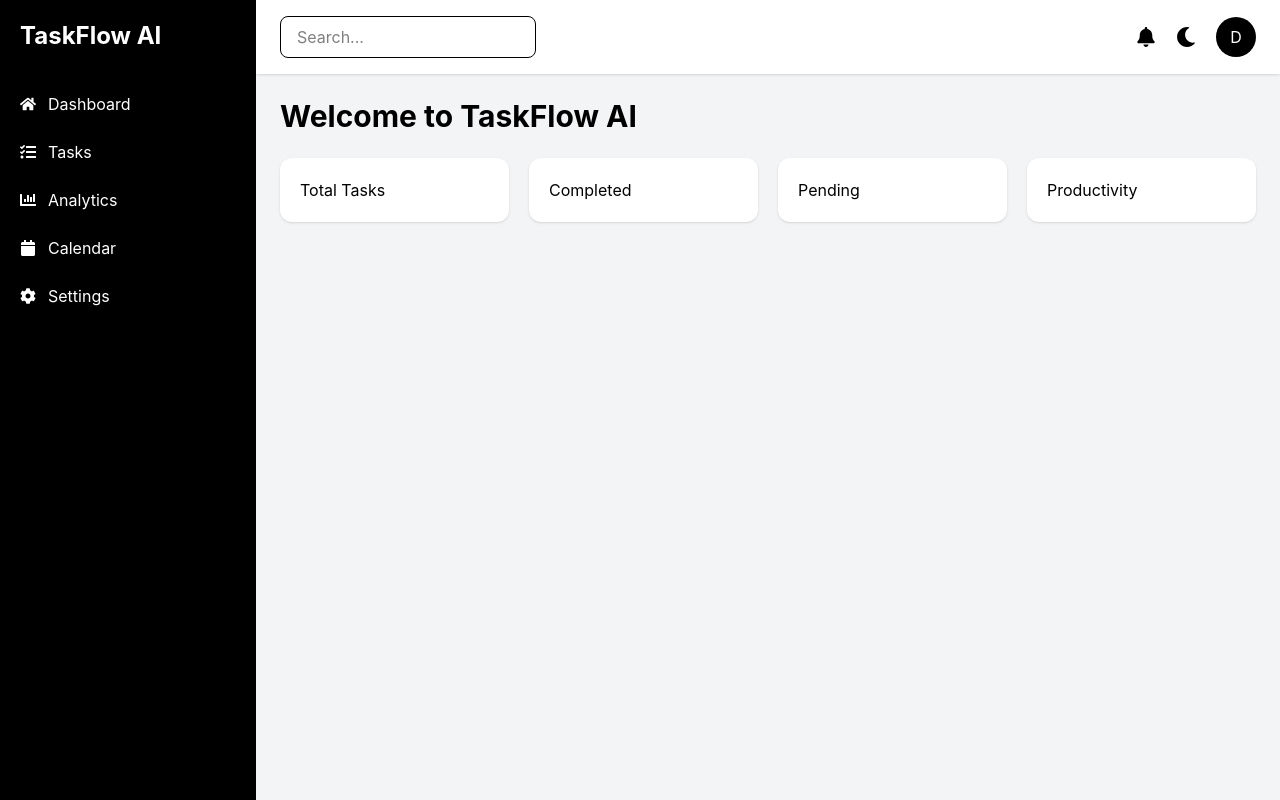
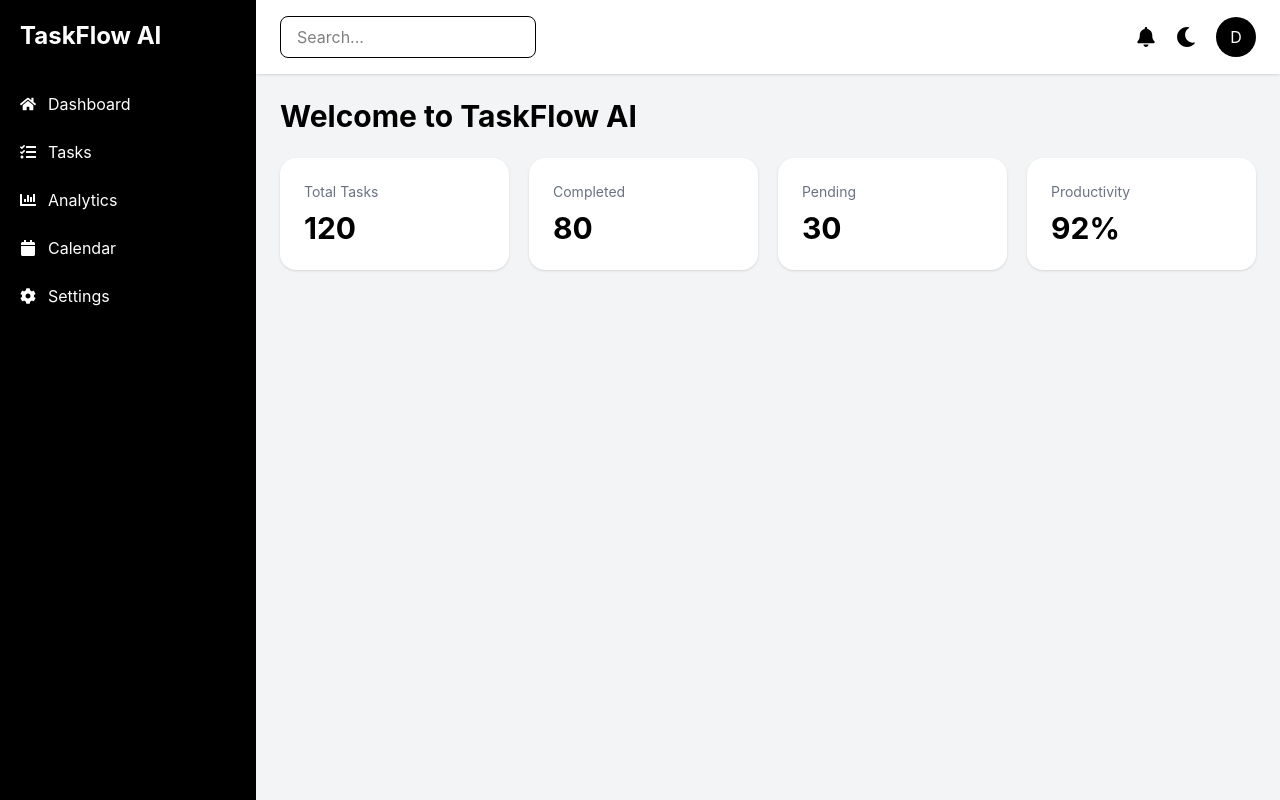
Before and after one commit to Devanshu2202/TaskFlow-AI, a React (Vite) app: page / in a window 1280 px wide. Built offline with nearby package versions, Linux system fonts and the light colour scheme.

Commit message:
Create reusable dashboard stat card component

```diff
--- /dev/null
+++ b/src/componenets/dashboard/StatCard.jsx
@@ -0,0 +1,17 @@
+const StatCard = ({ title, value }) => {
+    return (
+        <div className="bg-white p-6 rounded-2xl shadow hover:shadow-lg transition duration-300">
+
+            <h3 className="text-gray-500 text-sm mb-2">
+                {title}
+            </h3>
+
+            <p className="text-3xl font-bold">
+                {value}
+            </p>
+
+        </div>
+    );
+};
+
+export default StatCard;
--- a/src/pages/Dashboard.jsx
+++ b/src/pages/Dashboard.jsx
@@ -1,4 +1,5 @@
 import DashboardLayout from "../layouts/DashboardLayout";
+import StatCard from "../componenets/dashboard/StatCard";
 
 const Dashboard = () => {
     return (
@@ -9,21 +10,15 @@ const Dashboard = () => {
                 </h1>
 
                 <div className="grid grid-cols-1 md:grid-cols-2 lg:grid-cols-4 gap-5">
-                    <div className="bg-white p-5 rounded-xl shadow">
-                        Total Tasks
-                    </div>
 
-                    <div className="bg-white p-5 rounded-xl shadow">
-                        Completed
-                    </div>
+                    <StatCard title="Total Tasks" value="120" />
 
-                    <div className="bg-white p-5 rounded-xl shadow">
-                        Pending
-                    </div>
+                    <StatCard title="Completed" value="80" />
 
-                    <div className="bg-white p-5 rounded-xl shadow">
-                        Productivity
-                    </div>
+                    <StatCard title="Pending" value="30" />
+
+                    <StatCard title="Productivity" value="92%" />
+
                 </div>
             </div>
         </DashboardLayout>
```
